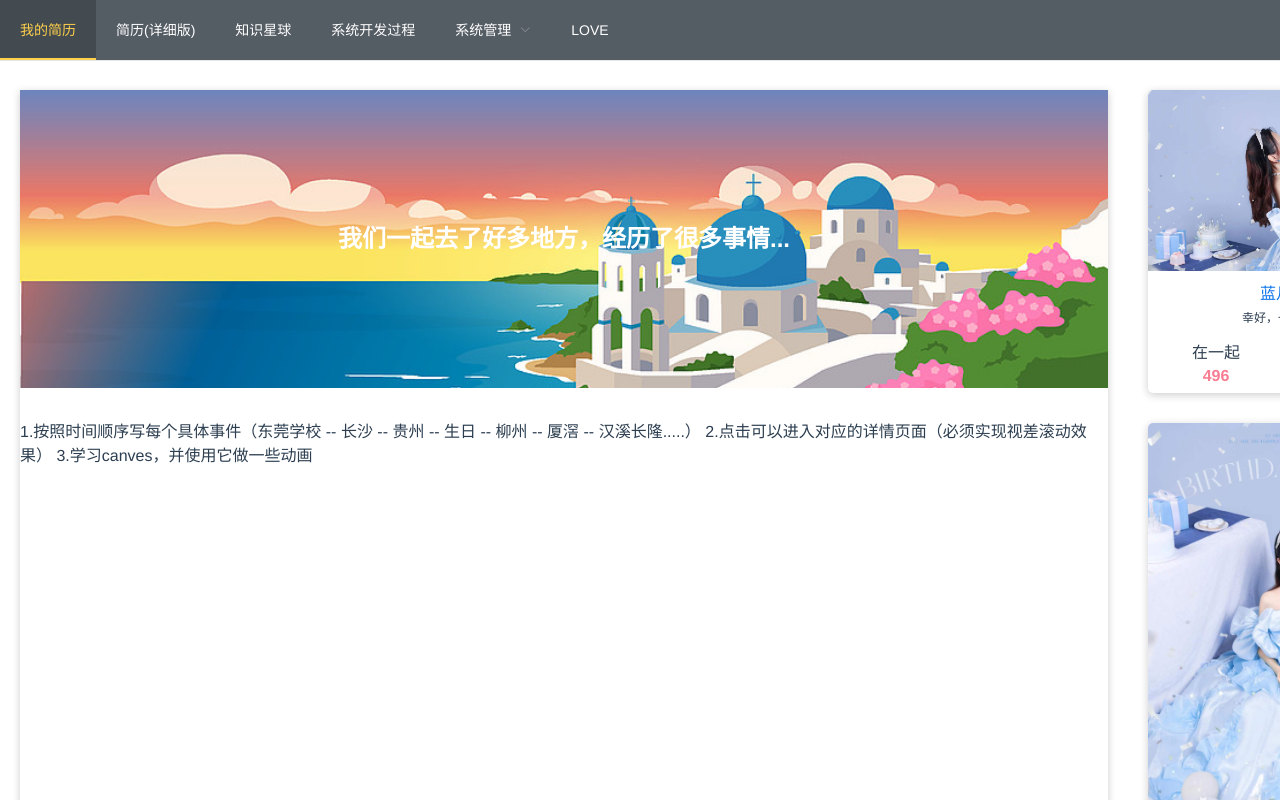
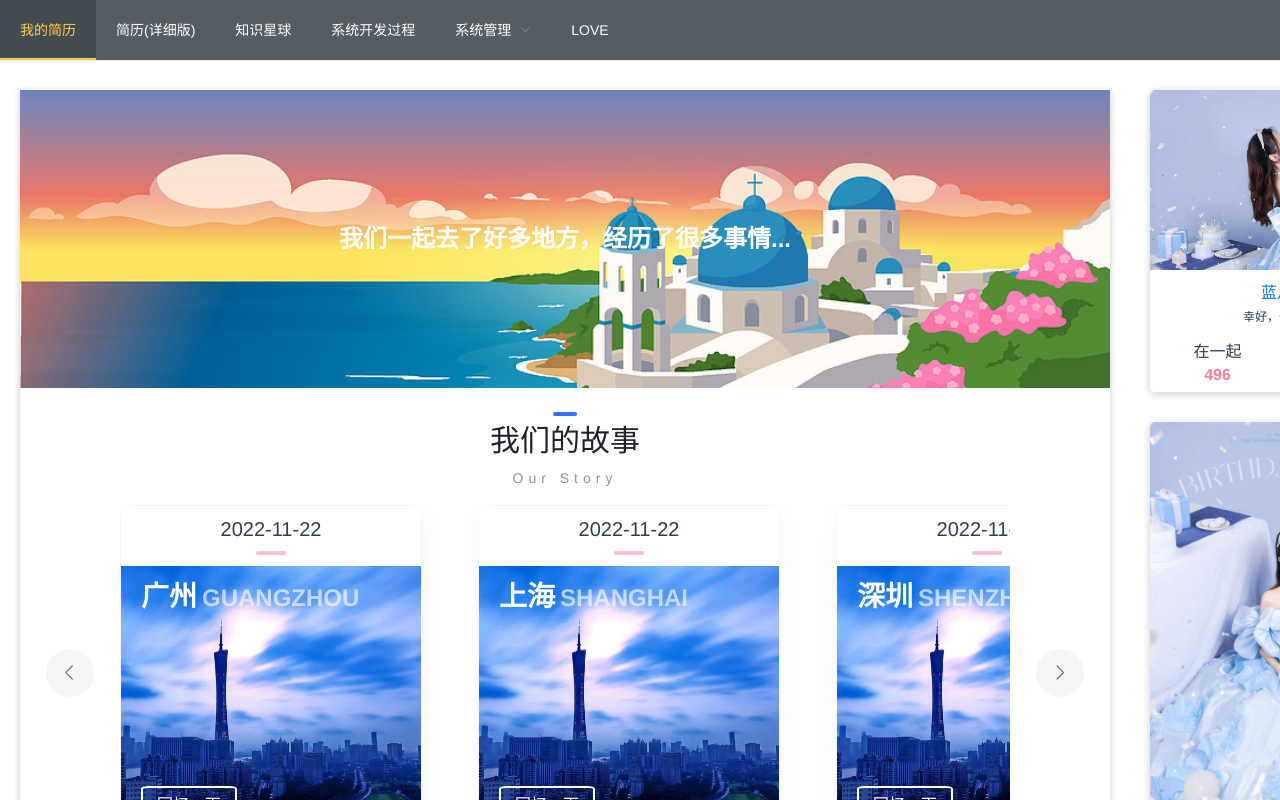
Before and after one commit to zihochay/project, a Vue app in the folder view/: page /#/love in a window 1280 px wide. Built offline with nearby package versions, Linux system fonts and the light colour scheme; what vue-quill-editor would draw is missing.

Commit message:
完成love主页面静态样式

```diff
--- /dev/null
+++ b/view/src/views/love/components/storyCard.vue
@@ -0,0 +1,146 @@
+<template>
+  <div class="story-card">
+    <div class="story-time">
+      <div>
+        {{data.date}}
+        <span class="font-bottomline"></span>
+      </div>
+    </div>
+    <div class="story-img" :style="{backgroundImage: `url(${data.img})`}">
+      <div class="story-address">
+        <span>{{data.address}}</span>
+        <span class="story-eng">{{data.addEng}}</span>
+      </div>
+      <div class="konw-more" @click="handleKnow">
+        回忆一下
+      </div>
+    </div>
+  </div>
+</template>
+<script>
+export default {
+  name: 'story-card',
+  components: {
+  //   HelloWorld
+  },
+  props: {
+    data: {
+      type: Object,
+      default: () => {}
+    }
+  },
+  data () {
+    return {
+
+    }
+  },
+  // 创建完成，访问当前this实例
+  created () {
+
+  },
+  // 挂载完成，访问DOM元素
+  mounted () {
+  },
+  methods: {
+    handleKnow () {
+      console.log('data >>', this.data)
+      this.$alert(`${this.data.address}的故事正在开发中，敬请期待。。。`, '提示')
+    }
+  }
+}
+</script>
+
+<style lang="less" scoped>
+.story-card {
+  width: 300px;
+  height: 99%;
+  flex-shrink: 0;
+  margin-right: 56px;
+  display: inline-block;
+  // cursor: pointer;
+  // background: white;
+  border: 1px solid #f5f6f7;
+  box-shadow: 1px 2px 28px rgba(0, 0, 0, 0.04);
+  border-radius: 12px;
+  overflow: hidden;
+  // border: 1px solid pink;
+  .story-time {
+    width: 100%;
+    height: 48px;
+    text-align: center;
+    // line-height: 48px;
+    background-color: #fff;
+    padding-top: 12px;
+    font-size: 20px;
+    font-weight: 500;
+    // border: 1px solid red;
+    .font-bottomline {
+      display: block;
+      width: 30px;
+      margin: 0 auto;
+      margin-top: 10px;
+      border-bottom: 4px pink solid;
+      border-radius: 6px;
+      transition: width 0.5s ease-in-out;
+    }
+  }
+  .story-img {
+    // border: 1px solid red;
+    width: 100%;
+    height: 270px;
+    box-sizing: border-box;
+    padding: 10px 20px 10px 20px;
+    background-repeat: no-repeat;
+    background-position: center center; /* 将背景图居中显示 */
+    background-size: cover; /* 可选：根据容器大小调整背景图尺寸 */
+    // position: relative;
+    .story-address {
+      // top: 20px;
+      // left: 26px;
+      // position: absolute;
+      font-weight: 700;
+      font-size: 28px;
+      line-height: 41px;
+      color: #fff;
+      // z-index: 66;
+      .story-eng {
+        font-size: 24px;
+        opacity: 0.63;
+        margin-left: 5px;
+      }
+    }
+    .konw-more {
+      // position: absolute;
+      // bottom: 20px;
+      // left: 26px;
+      // z-index: 66;
+      position: fixed;
+      bottom: 20px;
+      color: #fff;
+      width: 80px;
+      text-align: center;
+      background-color: transparent;
+      padding: 3px 6px 3px 6px;
+      border-radius: 8%;
+      border: 2px solid #fff;
+    }
+    .konw-more:hover {
+      cursor: pointer;
+      background-color: #3370ff;
+      border-color: #1656fc;
+    }
+  }
+}
+.story-card:hover {
+  // cursor: pointer;
+  .story-time {
+    background-color: rgba(0, 0, 0, 0.04);
+    .font-bottomline {
+      width: 100px;
+    }
+  }
+  .story-img {
+    opacity: 0.7;
+  }
+}
+</style>
--- a/view/src/views/love/love.vue
+++ b/view/src/views/love/love.vue
@@ -4,9 +4,35 @@
       <div class="left-bgi">
         <h2 class="bgi-text">我们一起去了好多地方，经历了很多事情...</h2>
       </div>
-      1.按照时间顺序写每个具体事件（东莞学校 -- 长沙 -- 贵州 -- 生日 -- 柳州  -- 厦滘 -- 汉溪长隆.....）
+      <!-- 1.按照时间顺序写每个具体事件（东莞学校 -- 长沙 -- 贵州 -- 生日 -- 柳州  -- 厦滘 -- 汉溪长隆.....）
       2.点击可以进入对应的详情页面（必须实现视差滚动效果）
-      3.学习canves，并使用它做一些动画
+      3.学习canves，并使用它做一些动画 -->
+      <div class="love-title">
+        <div class="title-chinese">
+          我们的故事
+        </div>
+        <div class="title-english">Our Story</div>
+      </div>
+      <div class="love-storys">
+        <div class="btn-common">
+          <div class="btn-icon" @click="handleLeft">
+            <i class="el-icon-arrow-left"></i>
+          </div>
+        </div>
+        <div class="storys-content">
+          <div class="storys-content-child" :style="{ transform: 'translateX(' + translateX + 'px)'}">
+            <storyCardVue v-for="item in allList" :key="item.addEng" :data="item"/>
+            <div class="story-end">
+              未完待续。。。
+            </div>
+          </div>
+        </div>
+        <div class="btn-common">
+          <div class="btn-icon" @click="handleRight">
+            <i class="el-icon-arrow-right"></i>
+          </div>
+        </div>
+      </div>
     </div>
     <div class="love-right">
       <div class="right-top">
@@ -33,15 +59,50 @@
 <script>
 import { dateToDays, dateUntilBirthday } from '@/utils/index'
 import myCarouelVue from './components/myCarouel.vue'
+import storyCardVue from './components/storyCard.vue'
 
 export default {
   name: 'love-story',
   components: {
-    myCarouelVue
+    myCarouelVue,
+    storyCardVue
   },
   data () {
     return {
-
+      allList: [{
+        date: '2022-11-22',
+        address: '广州',
+        addEng: 'GUANGZHOU',
+        img: require('../../assets/love-gz.png')
+      }, {
+        date: '2022-11-22',
+        address: '上海',
+        addEng: 'SHANGHAI',
+        img: require('../../assets/love-gz.png')
+      }, {
+        date: '2022-11-22',
+        address: '深圳',
+        addEng: 'SHENZHEN',
+        img: require('../../assets/love-gz.png')
+      }, {
+        date: '2022-11-22',
+        address: '北京',
+        addEng: 'BEIJING',
+        img: require('../../assets/love-gz.png')
+      }, {
+        date: '2022-11-22',
+        address: '长沙',
+        addEng: 'CHANGSHA',
+        img: require('../../assets/love-gz.png')
+      }, {
+        date: '2022-11-22',
+        address: '罗定',
+        addEng: 'LUODING',
+        img: require('../../assets/love-gz.png')
+      }],
+      currentFirst: 0,
+      currentLast: 2,
+      translateX: 0
     }
   },
   // 创建完成，访问当前this实例
@@ -52,6 +113,29 @@ export default {
   mounted () {
   },
   methods: {
+    handleLeft () {
+      // console.log('向左平移')
+      if (this.translateX === 0) {
+        this.$message({
+          message: '前面真的没有啦~',
+          type: 'info'
+        })
+        return
+      }
+      this.translateX += 356
+    },
+    handleRight () {
+      // console.log('向右平移')
+      const maxRight = (this.allList.length - 1) * 356
+      if (this.translateX === -maxRight) {
+        this.$message({
+          message: '我也是有底线的~',
+          type: 'info'
+        })
+        return
+      }
+      this.translateX -= 356
+    },
     dateToDays (date) {
       return dateToDays(date)
     },
@@ -89,7 +173,96 @@ export default {
       color: #fff;
     }
   }
-  // border: 1px solid red;
+  .love-title {
+    text-align: center;
+    .title-chinese {
+      position: relative;
+      font-size: 30px;
+      font-weight: 500;
+      color: #1f2329;
+      line-height: 45px;
+      font-family: 'Gilroy Semi Bold', -apple-system, BlinkMacSystemFont, 'Segoe UI', 'PingFang SC', 'Hiragino Sans GB', 'Microsoft YaHei', 'Helvetica Neue', Helvetica, Arial, sans-serif, 'Apple Color Emoji', 'Segoe UI Emoji', 'Segoe UI Symbol';
+    }
+    .title-chinese::before {
+      content: ' ';
+      position: absolute;
+      top: -6px;
+      left: 50%;
+      -ms-transform: translateX(-50%);
+      transform: translateX(-50%);
+      width: 24px;
+      height: 4px;
+      overflow: hidden;
+      background-color: #3370ff;
+      border-radius: 100px;
+    }
+    .title-english {
+      font-weight: 500;
+      font-size: 14px;
+      line-height: 14px;
+      letter-spacing: 5px;
+      color: #8f959e;
+      margin-top: 8px;
+    }
+  }
+  .love-storys {
+    // border: 1px solid red;
+    margin-top: 20px;
+    display: flex;
+    width: 100%;
+    height: 335px;
+    .storys-content {
+      width: 890px;
+      overflow: hidden;
+      display: flex;
+      // border: 1px solid red;
+    }
+    .storys-content-child {
+      display: flex;
+      transition: transform 0.5s ease;
+      .story-end {
+        width: 300px;
+        height: 99%;
+        flex-shrink: 0;
+        margin-right: 56px;
+        display: inline-block;
+        // cursor: pointer;
+        // background: white;
+        border: 1px solid #f5f6f7;
+        box-shadow: 1px 2px 28px rgba(0, 0, 0, 0.04);
+        border-radius: 12px;
+        overflow: hidden;
+        text-align: center;
+        line-height: 300px;
+        font-size: 24px;
+        font-weight: 600;
+      }
+    }
+    .btn-icon {
+      width: 48px;
+      height: 48px;
+      font-size: 20px;
+      line-height: 48px;
+      text-align: center;
+      border-radius: 50%;
+      background-color: #f5f6f7;
+      color: #646a73;
+      cursor: pointer;
+      // border: 1px solid red;
+    }
+    .btn-icon:hover {
+      color: #3370ff;
+      background-color: #e1eaff;
+    }
+    .btn-common {
+      // border: 1px solid red;
+      width: 100px;
+      height: 100%;
+      display: flex;
+      align-items: center;
+      justify-content: center;
+    }
+  }
 }
 .love-right {
   width: 20%;
```
Also changed, not shown: view/src/assets/love-gz.png (added).
